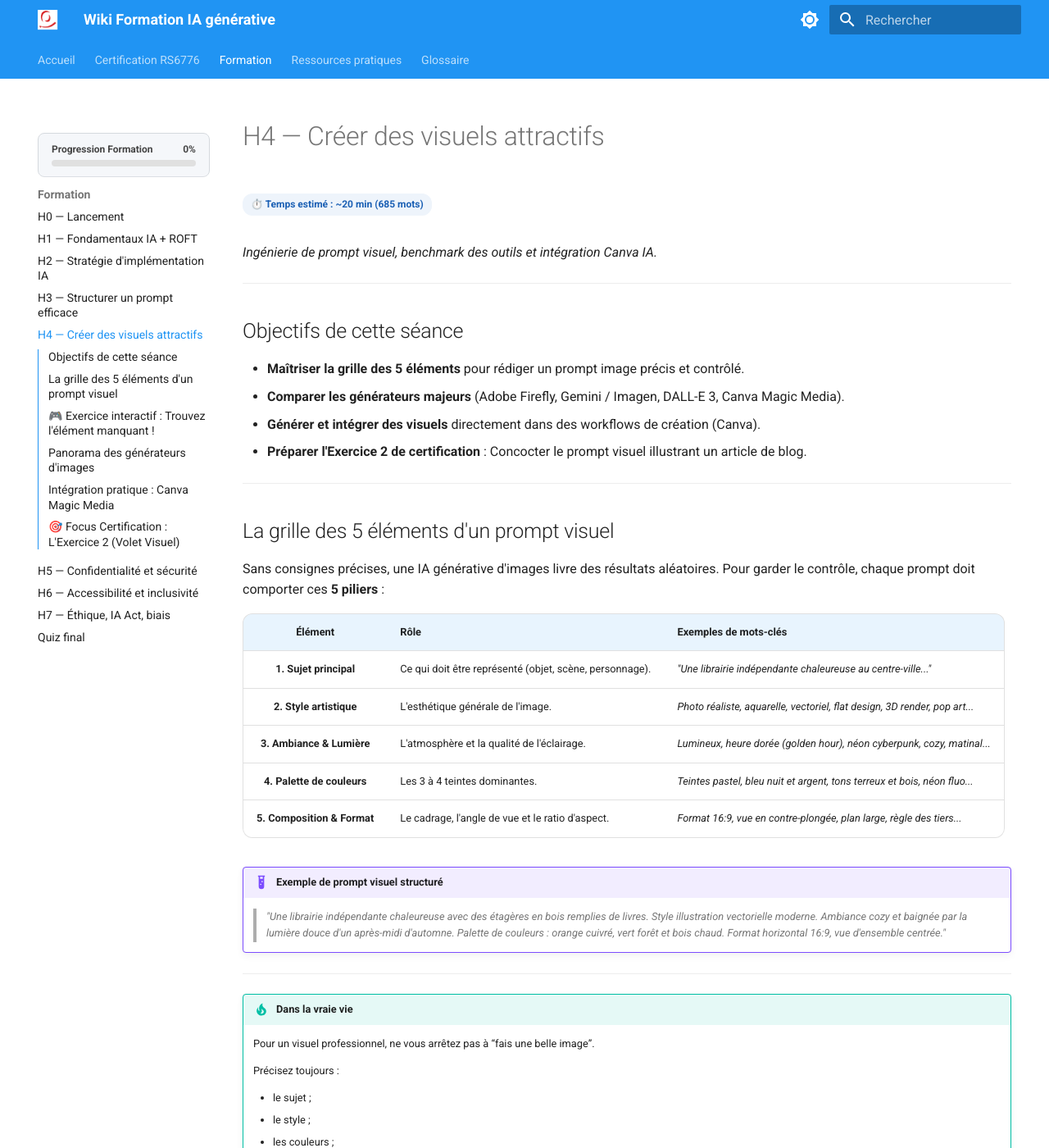
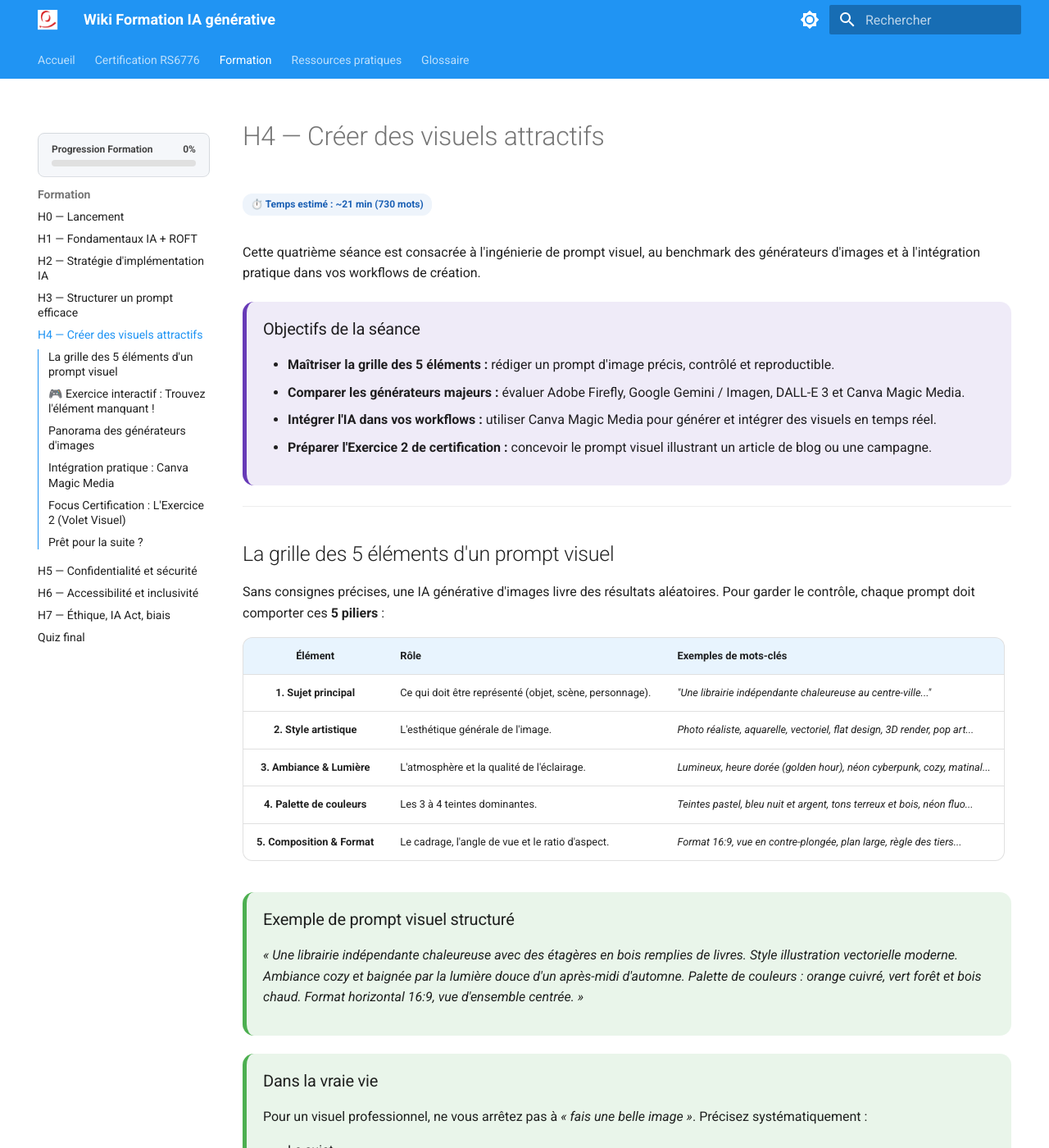
Before and after one commit to pierre-l-hue/wiki-formation-ia, an MkDocs documentation site: the page built from docs/formation/h4.md, in a window 1280 px wide and 1400 px high. Shown: the whole window at 82% size. Built offline with MkDocs 1.6.1 and Material for MkDocs 9.7.7, drawn with Linux system fonts in a browser that asks for light colours; some of the changed text lies outside the part shown.

Commit message:
Refactor H4 session content for clarity and structure
Updated the content structure and enhanced clarity by replacing bullet points with a summary box format. Added interactive elements and improved the presentation of examples and tips.

```diff
--- a/docs/formation/h4.md
+++ b/docs/formation/h4.md
@@ -1,15 +1,16 @@
 # H4 — Créer des visuels attractifs
 
-*Ingénierie de prompt visuel, benchmark des outils et intégration Canva IA.*
+Cette quatrième séance est consacrée à l'ingénierie de prompt visuel, au benchmark des générateurs d'images et à l'intégration pratique dans vos workflows de création.
 
----
-
-## Objectifs de cette séance
-
-- **Maîtriser la grille des 5 éléments** pour rédiger un prompt image précis et contrôlé.
-- **Comparer les générateurs majeurs** (Adobe Firefly, Gemini / Imagen, DALL-E 3, Canva Magic Media).
-- **Générer et intégrer des visuels** directement dans des workflows de création (Canva).
-- **Préparer l'Exercice 2 de certification** : Concocter le prompt visuel illustrant un article de blog.
+<div class="summary-box">
+  <h3>Objectifs de la séance</h3>
+  <ul>
+    <li><strong>Maîtriser la grille des 5 éléments :</strong> rédiger un prompt d'image précis, contrôlé et reproductible.</li>
+    <li><strong>Comparer les générateurs majeurs :</strong> évaluer Adobe Firefly, Google Gemini / Imagen, DALL-E 3 et Canva Magic Media.</li>
+    <li><strong>Intégrer l'IA dans vos workflows :</strong> utiliser Canva Magic Media pour générer et intégrer des visuels en temps réel.</li>
+    <li><strong>Préparer l'Exercice 2 de certification :</strong> concevoir le prompt visuel illustrant un article de blog ou une campagne.</li>
+  </ul>
+</div>
 
 ---
 
@@ -25,24 +26,25 @@
 | **4. Palette de couleurs** | Les 3 à 4 teintes dominantes. | *Teintes pastel, bleu nuit et argent, tons terreux et bois, néon fluo...* |
 | **5. Composition & Format** | Le cadrage, l'angle de vue et le ratio d'aspect. | *Format 16:9, vue en contre-plongée, plan large, règle des tiers...* |
 
-!!! example "Exemple de prompt visuel structuré"
-    > *"Une librairie indépendante chaleureuse avec des étagères en bois remplies de livres. Style illustration vectorielle moderne. Ambiance cozy et baignée par la lumière douce d'un après-midi d'automne. Palette de couleurs : orange cuivré, vert forêt et bois chaud. Format horizontal 16:9, vue d'ensemble centrée."*
+<div class="good-reflex-box">
+  <h3>Exemple de prompt visuel structuré</h3>
+  <p><em>« Une librairie indépendante chaleureuse avec des étagères en bois remplies de livres. Style illustration vectorielle moderne. Ambiance cozy et baignée par la lumière douce d'un après-midi d'automne. Palette de couleurs : orange cuivré, vert forêt et bois chaud. Format horizontal 16:9, vue d'ensemble centrée. »</em></p>
+</div>
+
+<div class="good-reflex-box">
+  <h3>Dans la vraie vie</h3>
+  <p>Pour un visuel professionnel, ne vous arrêtez pas à <em>« fais une belle image »</em>. Précisez systématiquement :</p>
+  <ul>
+    <li>Le sujet</li>
+    <li>Le style</li>
+    <li>Les couleurs</li>
+    <li>Le format</li>
+    <li>L'usage final (ex: bannière LinkedIn, illustration d'article, affiche interne, support de formation)</li>
+  </ul>
+</div>
 
 ---
-!!! tip "Dans la vraie vie"
-    Pour un visuel professionnel, ne vous arrêtez pas à “fais une belle image”.
 
-    Précisez toujours :
-
-    - le sujet ;
-    - le style ;
-    - les couleurs ;
-    - le format ;
-    - l’usage final.
-
-    Exemple : bannière LinkedIn, illustration d’article, affiche interne, support de formation.
-
----
 ## 🎮 Exercice interactif : Trouvez l'élément manquant !
 
 <!-- ==================================================== -->
@@ -161,9 +163,6 @@
   render();
 })();
 </script>
-<!-- ==================================================== -->
-<!-- FIN DU MINI-JEU                                      -->
-<!-- ==================================================== -->
 
 ---
 
@@ -189,20 +188,33 @@
 
 ---
 
-## 🎯 Focus Certification : L'Exercice 2 (Volet Visuel)
+## Focus Certification : L'Exercice 2 (Volet Visuel)
 
 Dans l'épreuve de certification, vous devrez associer à votre article de blog le **prompt visuel complet** destiné à l'illustrer.
 
-!!! tip "Exemple attendu pour l'épreuve"
-    **Sujet d'article :** *"Les coups de cœur littéraires de l'automne dans notre librairie."*
-    **Prompt d'illustration associé :**
-    > *"Une pile de livres de poche anciens posée sur une table en bois clair, à côté d'une tasse de thé fumante. Style photographie professionnelle avec faible profondeur de champ (flou d'arrière-plan). Ambiance chaleureuse, cocooning et automnale. Couleurs : marron chaud, beige, orange brûlé et touches de vert olive. Format horizontal 16:9, lumière naturelle venant de la droite."*
+<div class="warning-practice-box">
+  <h3>Exemple attendu pour l'épreuve</h3>
+  <p><strong>Sujet d'article :</strong> <em>« Les coups de cœur littéraires de l'automne dans notre librairie. »</em></p>
+  <p><strong>Prompt d'illustration associé :</strong></p>
+  <p><em>« Une pile de livres de poche anciens posée sur une table en bois clair, à côté d'une tasse de thé fumante. Style photographie professionnelle avec faible profondeur de champ (flou d'arrière-plan). Ambiance chaleureuse, cocooning et automnale. Couleurs : marron chaud, beige, orange brûlé et touches de vert olive. Format horizontal 16:9, lumière naturelle venant de la droite. »</em></p>
+</div>
 
 ---
 
-!!! success "Bilan de la séance H4"
-    - **Rigueur :** Appliquer systématiquement la grille des 5 éléments dans tout prompt visuel.
-    - **Stratégie :** Sélectionner le bon outil selon l'enjeu juridique ou d'intégration.
-    - **Livrable :** Être capable de fournir un prompt d'image prêt à l'emploi pour une campagne éditoriale.
+<div class="summary-box">
+  <h3>Bilan de la séance H4</h3>
+  <ul>
+    <li><strong>Rigueur :</strong> Appliquer systématiquement la grille des 5 éléments dans tout prompt visuel.</li>
+    <li><strong>Stratégie :</strong> Sélectionner le bon outil selon l'enjeu juridique ou d'intégration.</li>
+    <li><strong>Livrable :</strong> Être capable de fournir un prompt d'image prêt à l'emploi pour une campagne éditoriale.</li>
+  </ul>
+</div>
 
-**Prochaine étape (H5)** : [Confidentialité, RGPD & Sécurité dans l'usage de l'IA →](h5.md)
+---
+
+## Prêt pour la suite ?
+
+<div class="wiki-actions">
+  <a class="wiki-button primary" href="../h5/">Passer à la séance H5 — Confidentialité, RGPD & Sécurité dans l'usage de l'IA</a>
+  <a class="wiki-button" href="../h3/">Revoir la séance H3 — Prompting rédactionnel & visuel</a>
+</div>
```
